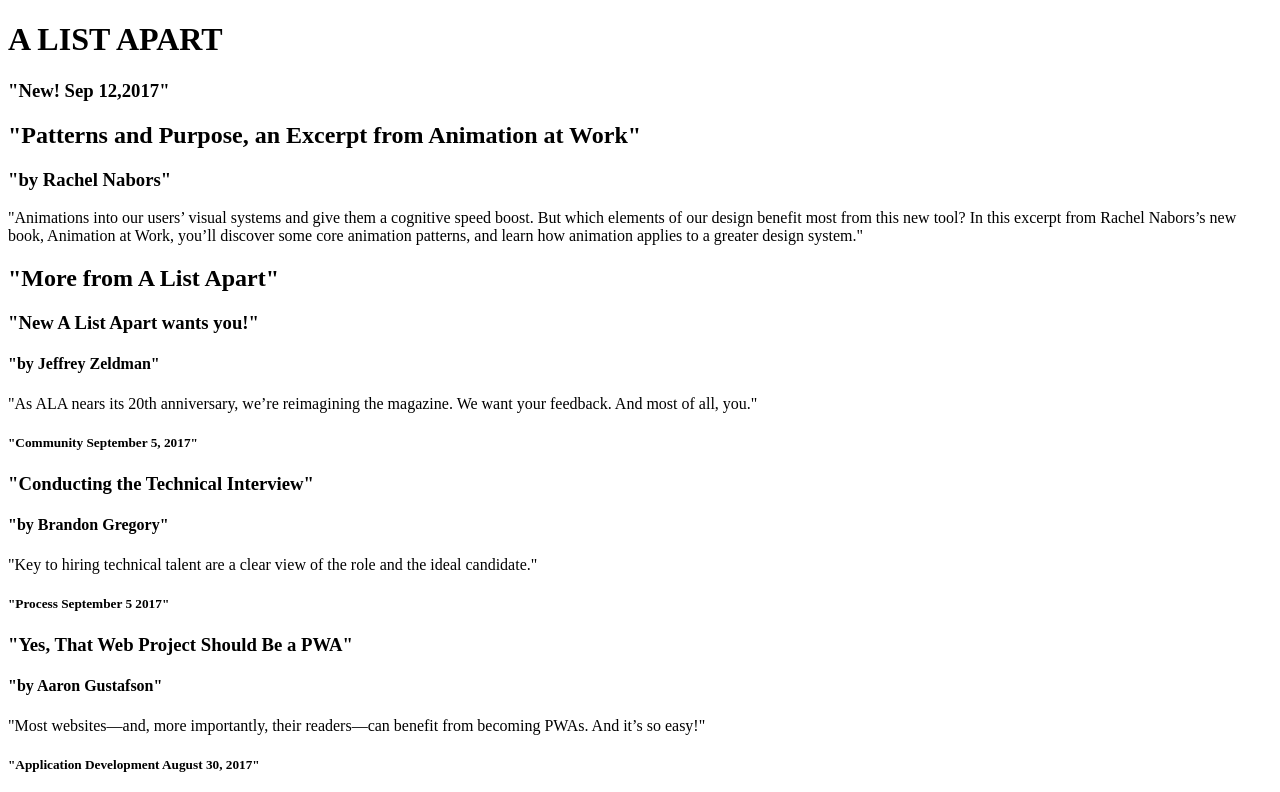
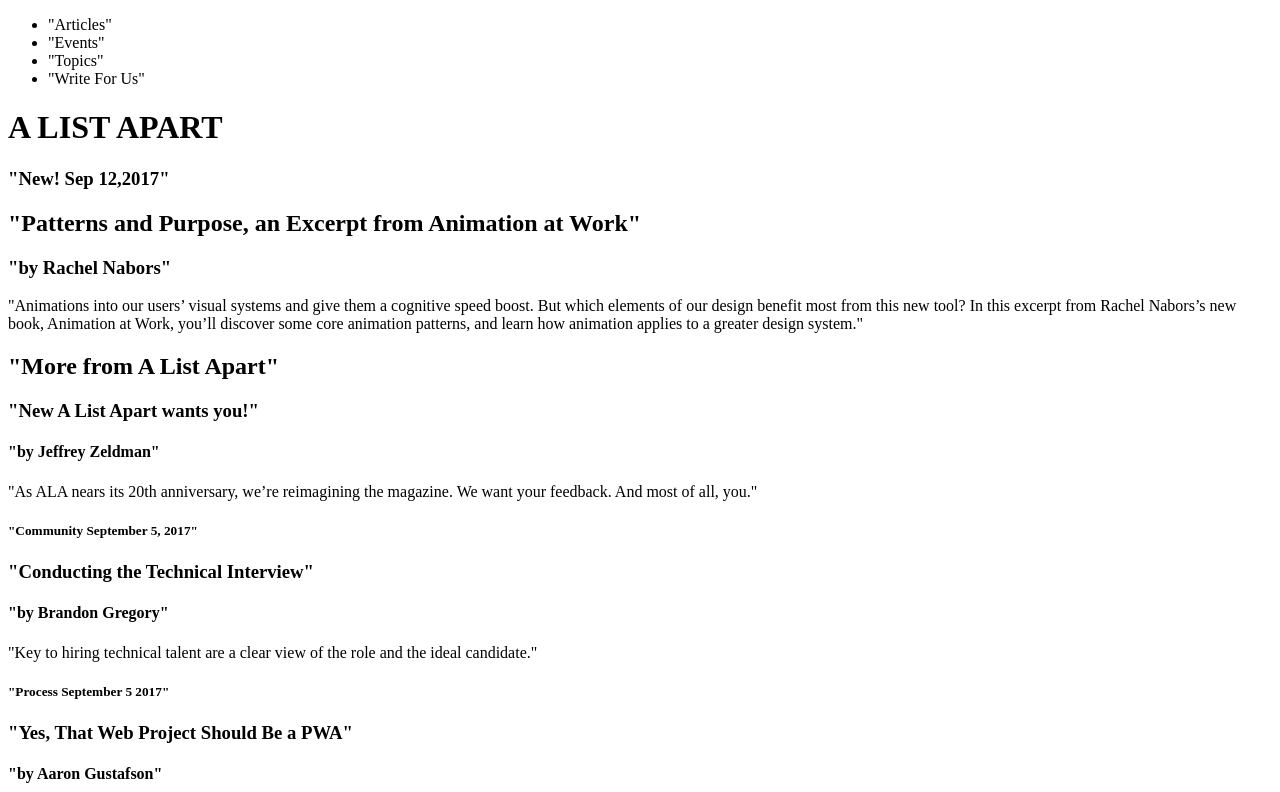
Before and after one commit to coreycosman/html-project, a plain HTML site: page index.html in a window 1280 px wide. Shown: the top 792 px of the page. Drawn offline with Linux system fonts and the light colour scheme.

Commit message:
add navigation section

```diff
--- a/index.html
+++ b/index.html
@@ -6,6 +6,15 @@
   </head>
 
   <body>
+    <nav>
+      <ul>
+        <li> "Articles" </li>
+        <li> "Events" </li>
+        <li> "Topics" </li>
+        <li> "Write For Us" </li>
+      </ul>
+    </nav>
+
           <header> <h1> A LIST APART </h1> </header>
               <h3> "New! Sep 12,2017" </h3>
                 <main>
```
Lines whose indentation alone changed are shown as unchanged.
